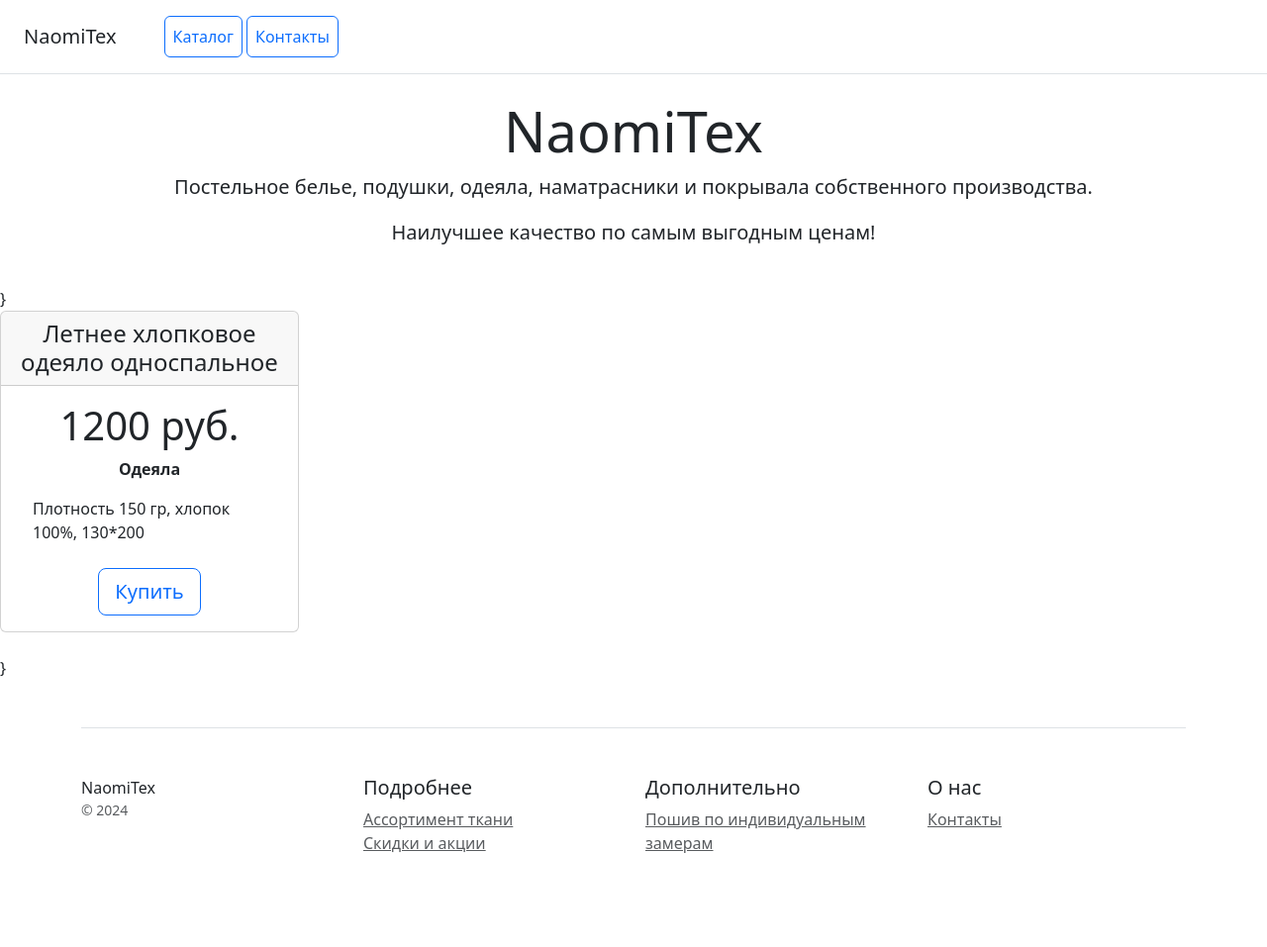
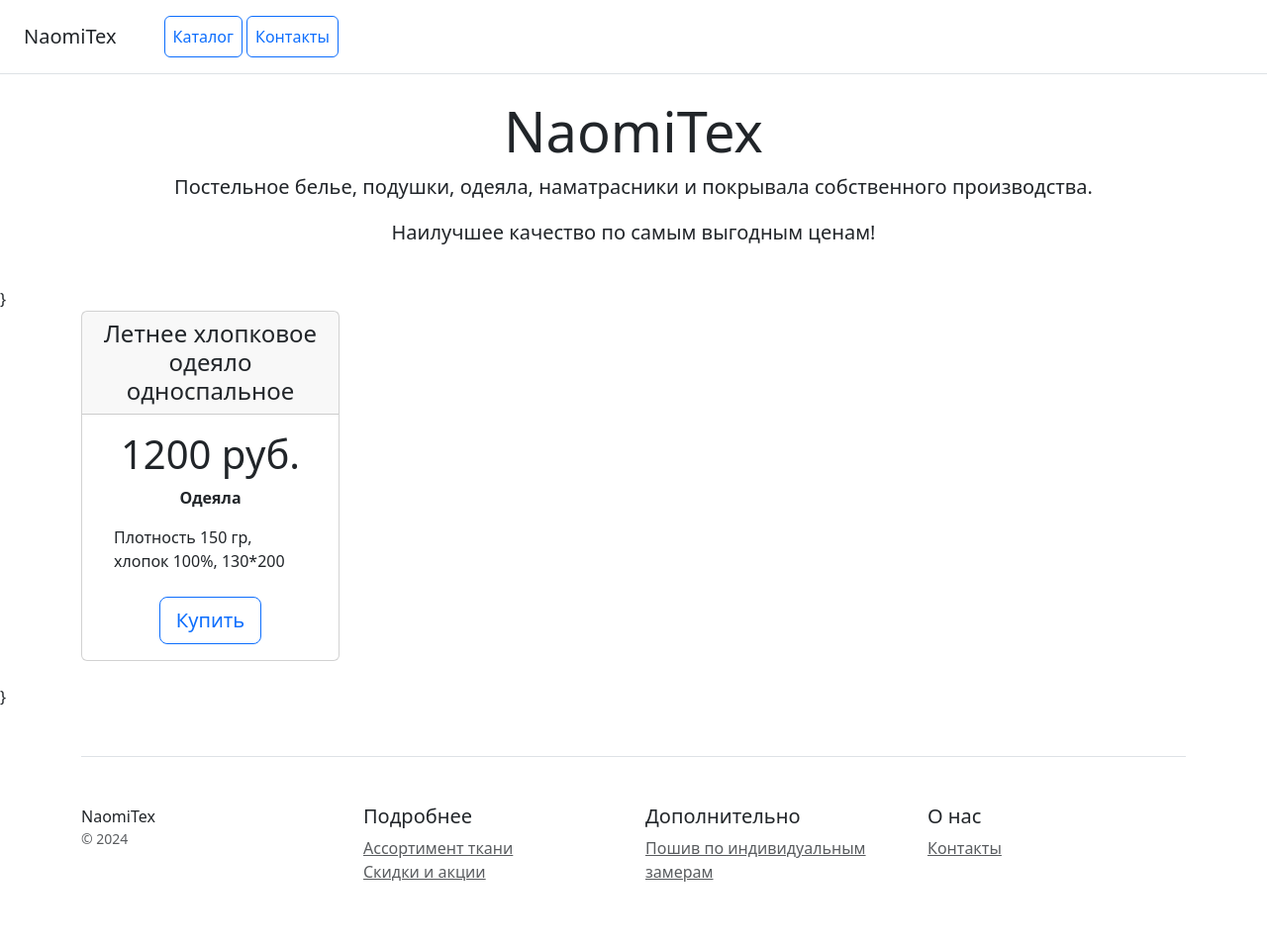
Before and after one commit to annaputilovskaya/online_store_project, a Django app: page /product_details/5/ in a window 1280 px wide. Shown: the whole page at 99% size. Before the commit the page ends 862 px from the top, so only its background shows below. Run offline with Django 5.2, Linux system fonts and the light colour scheme; data comes from the database, SQL or seed files in the repository.

Commit message:
fix product_details.html

```diff
--- a/catalog/templates/catalog/product_details.html
+++ b/catalog/templates/catalog/product_details.html
@@ -1,9 +1,12 @@
 {% extends 'catalog/base.html' %}
+{% load my_tags %}
 {% block content %}}
 
+<div class="container">
     <div class="row text-center">
         <div class="col-3">
             <div class="card mb-4 box-shadow">
+                <img class="card-img-top" src="{{ product.image | media_filter }}">
                 <div class="card-header">
                     <h4 class="my-0 font-weight-normal">{{ product.name }}</h4>
                 </div>
@@ -18,4 +21,5 @@
             </div>
          </div>
     </div>
+</div>
 {% endblock %}
```
Lines whose indentation alone changed are shown as unchanged.
